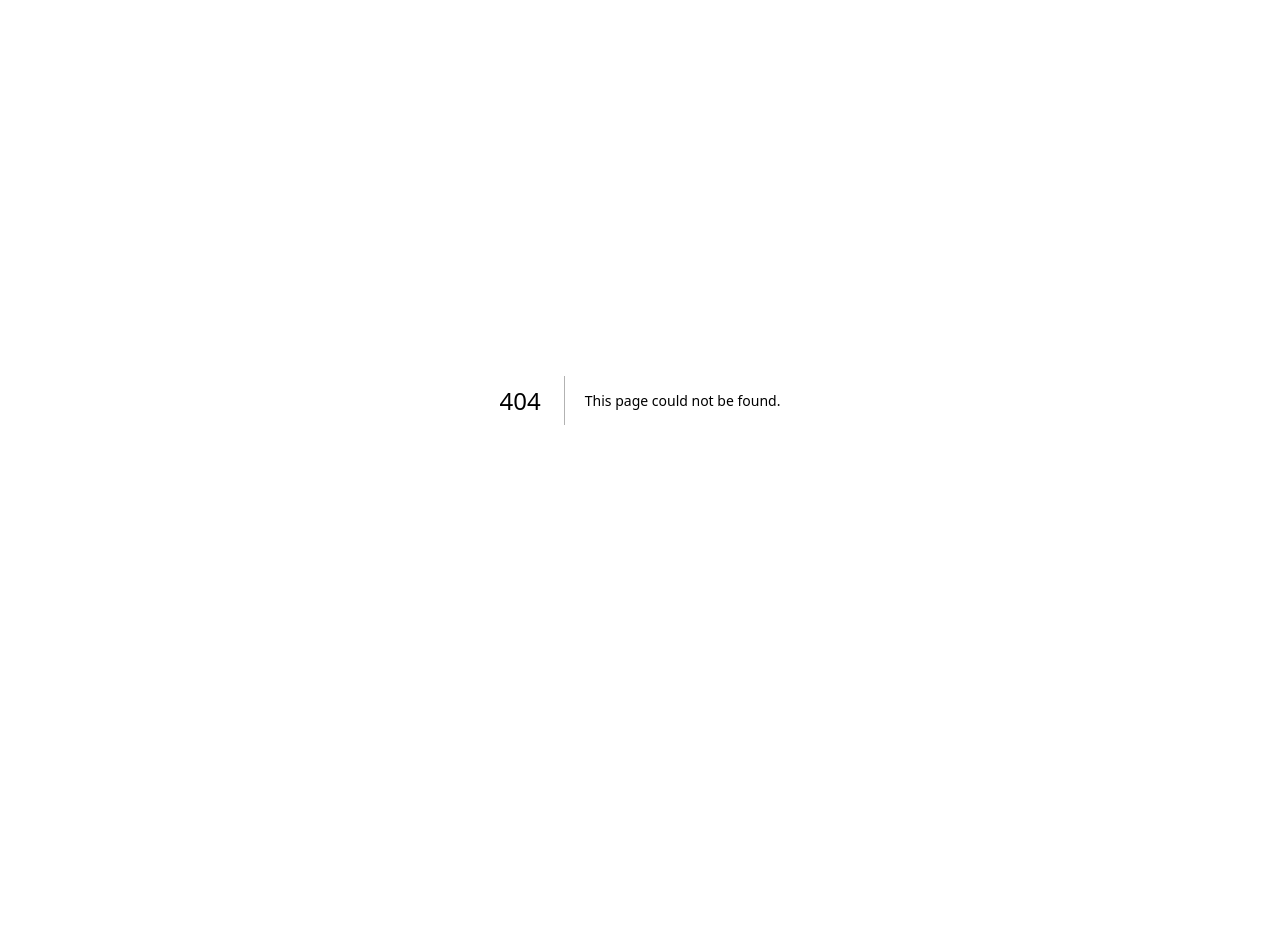
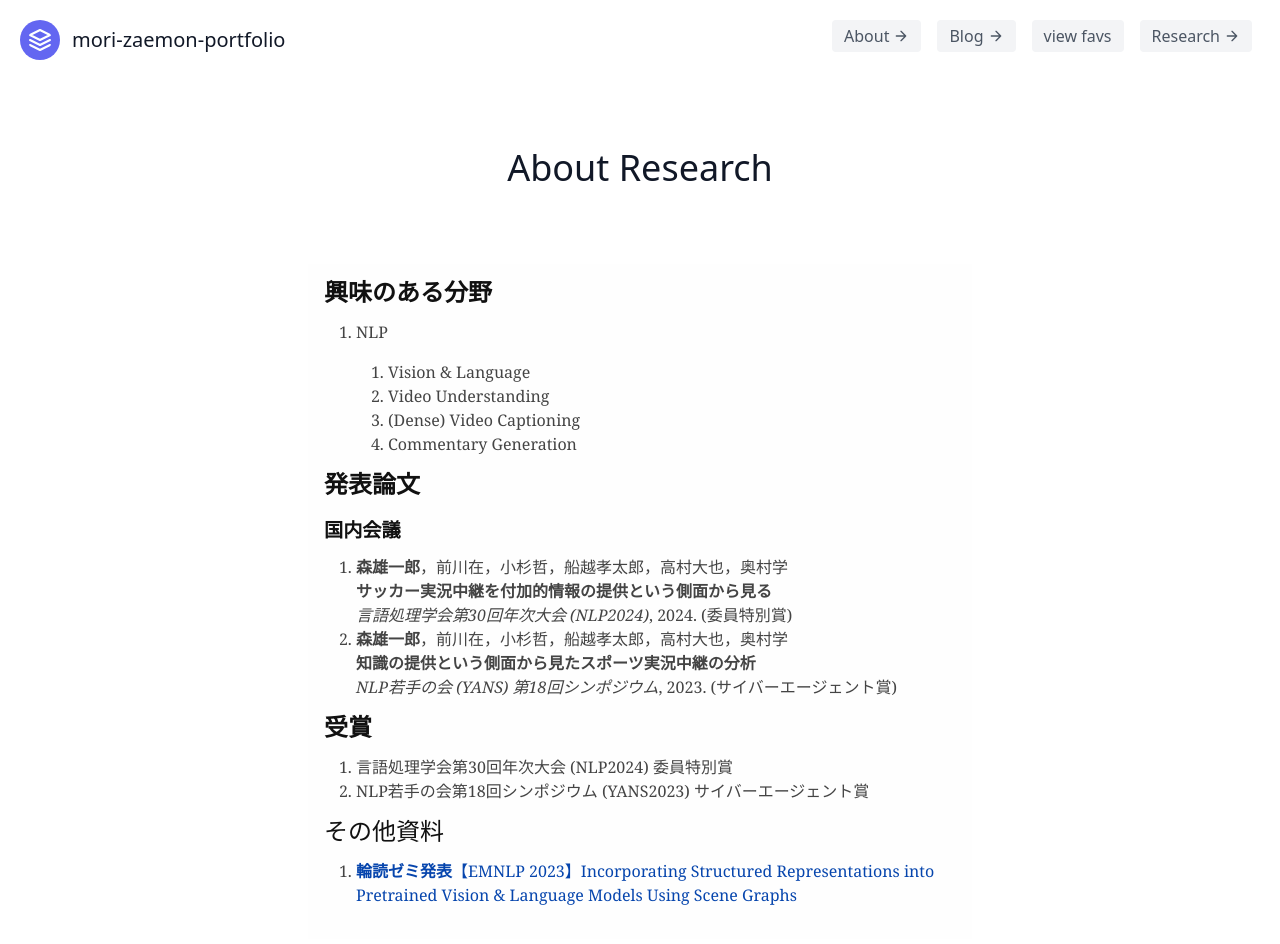
Before and after one commit to zaemon1251-hesty/my-portfolio, a Next.js app: page /research in a window 1280 px wide. Before the commit this address had no page. Shown: the top 944 px of the page. Before the commit the page ends 800 px from the top, so only its background shows below. Built offline with nearby package versions, Linux system fonts and the light colour scheme.

Commit message:
feat: add research page

```diff
--- a/src/components/organisms/AboutSection.tsx
+++ b/src/components/organisms/AboutSection.tsx
@@ -1,6 +1,5 @@
 import Image from 'next/image';
 import { ReactNode } from 'react';
-import { NOIMAGE } from '../../utils/constants';
 
 type Props = {
     title: string,
--- a/src/components/organisms/MyHeader.tsx
+++ b/src/components/organisms/MyHeader.tsx
@@ -34,6 +34,13 @@ export const MyHeader: React.VFC<Props> = () => {
                     <Link href="/fav" legacyBehavior>
                         <a className="m-2 inline-flex items-center bg-gray-100 border-0 py-1 px-3 focus:outline-none hover:bg-gray-200 rounded text-base mt-4 md:mt-0 p-10">view favs</a>
                     </Link>
+                    <Link href="/research" legacyBehavior>
+                        <a className="m-2 inline-flex items-center bg-gray-100 border-0 py-1 px-3 focus:outline-none hover:bg-gray-200 rounded text-base mt-4 md:mt-0 p-10">Research
+                            <svg fill="none" stroke="currentColor" strokeLinecap="round" strokeLinejoin="round" strokeWidth="2" className="w-4 h-4 ml-1" viewBox="0 0 24 24">
+                                <path d="M5 12h14M12 5l7 7-7 7"></path>
+                            </svg>
+                        </a>
+                    </Link>
                 </nav>
             </div>
         </header>
--- /dev/null
+++ b/src/pages/research.tsx
@@ -0,0 +1,76 @@
+import { GetStaticProps, NextPage } from "next";
+import { Article } from "../types";
+import { MyMeta } from "../components/organisms/MyMeta";
+import { MyHeader } from "../components/organisms/MyHeader";
+import { HOST } from '../utils/constants';
+
+
+export const ResearchPage:NextPage<Article> = () => {
+    const sectionTitle = "About Research";
+
+    return (
+        <>
+            <MyMeta title={HOST + " / " + sectionTitle} />
+            <MyHeader />
+            <div className="bg-white py-6 sm:py-8 lg:py-12">
+                <h2 className="title-font sm:text-4xl text-3xl mb-4 font-medium text-gray-900 p-5 text-center">{sectionTitle}</h2>
+                <div className="max-w-screen-md px-4 md:px-8 mx-auto">
+                    <div className="container mx-auto flex px-5 py-10 items-center justify-center flex-col">
+                        <div className="w-full">
+                            <div id="markdown-area">
+                                <div className="container">
+                                    <div className="sub-container">
+                                        <h3><b>興味のある分野</b></h3>
+                                        <div>
+                                            <ul>
+                                                <li>NLP
+                                                    <ol>
+                                                        <li>Vision & Language</li>
+                                                        <li>Video Understanding</li>
+                                                        <li>(Dense) Video Captioning</li>
+                                                        <li>Commentary Generation</li>
+                                                    </ol>
+                                                </li>
+                                            </ul>
+                                        </div>
+                                        <h3><b>発表論文</b></h3> <br />
+                                        <h4><b>国内会議</b></h4>
+                                        <ul>
+                                            <li> <b>森雄一郎</b>，前川在，小杉哲，船越孝太郎，高村大也，奥村学<br />
+                                            <strong>サッカー実況中継を付加的情報の提供という側面から見る</strong><br />
+                                            <i>言語処理学会第30回年次大会 (NLP2024)</i>, 2024. (委員特別賞)
+                                            </li>
+                                            <li> <b>森雄一郎</b>，前川在，小杉哲，船越孝太郎，高村大也，奥村学<br />
+                                            <strong>知識の提供という側面から見たスポーツ実況中継の分析</strong><br />
+                                            <i>NLP若手の会 (YANS) 第18回シンポジウム</i>, 2023. (サイバーエージェント賞)
+                                            </li>
+                                        </ul>
+                                        <h3><b>受賞</b></h3>
+                                        <ul>
+                                            <li>言語処理学会第30回年次大会 (NLP2024) 委員特別賞</li>
+                                            <li>NLP若手の会第18回シンポジウム (YANS2023) サイバーエージェント賞</li>
+                                        </ul>
+                                        <h3>その他資料</h3>
+                                        <ul>
+                                            <li>
+                                                <a href="https://speakerdeck.com/zaemon1251hesty/emnlp-2023-incorporating-structured-representations-into-pretrained-vision-and-language-models-using-scene-graphs"> <b>輪読ゼミ発表</b>【EMNLP 2023】Incorporating Structured Representations into Pretrained Vision & Language Models Using Scene Graphs</a>
+                                            </li>
+                                        </ul>
+                                    </div>
+                                </div>
+                            </div>
+                        </div>
+                    </div>
+                </div>
+            </div>
+        </>
+)
+}
+
+export const getStaticProps: GetStaticProps<{}> = async (context) => {
+    return {
+        props: {}
+    }
+}
+
+export default ResearchPage;
```
Also changed, not shown: 2 other files (tests, documents, lock files or other folders).
